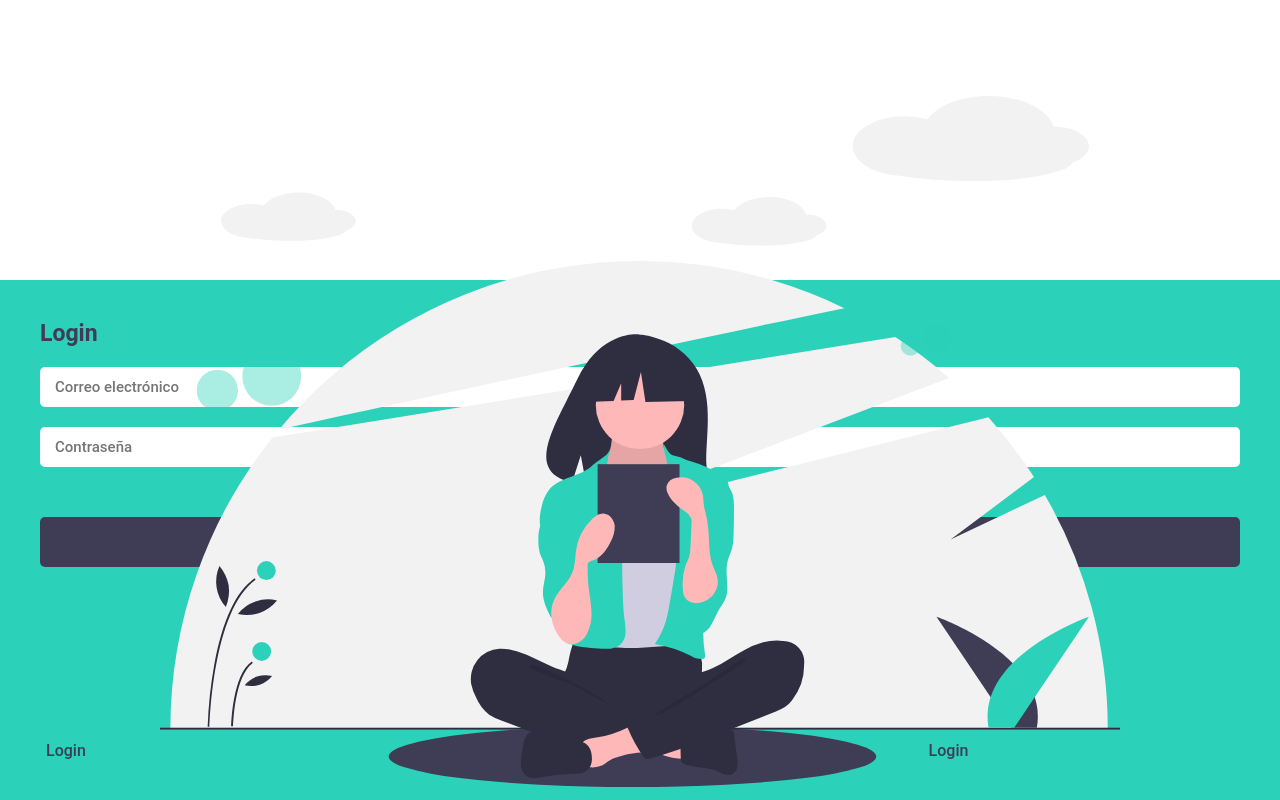
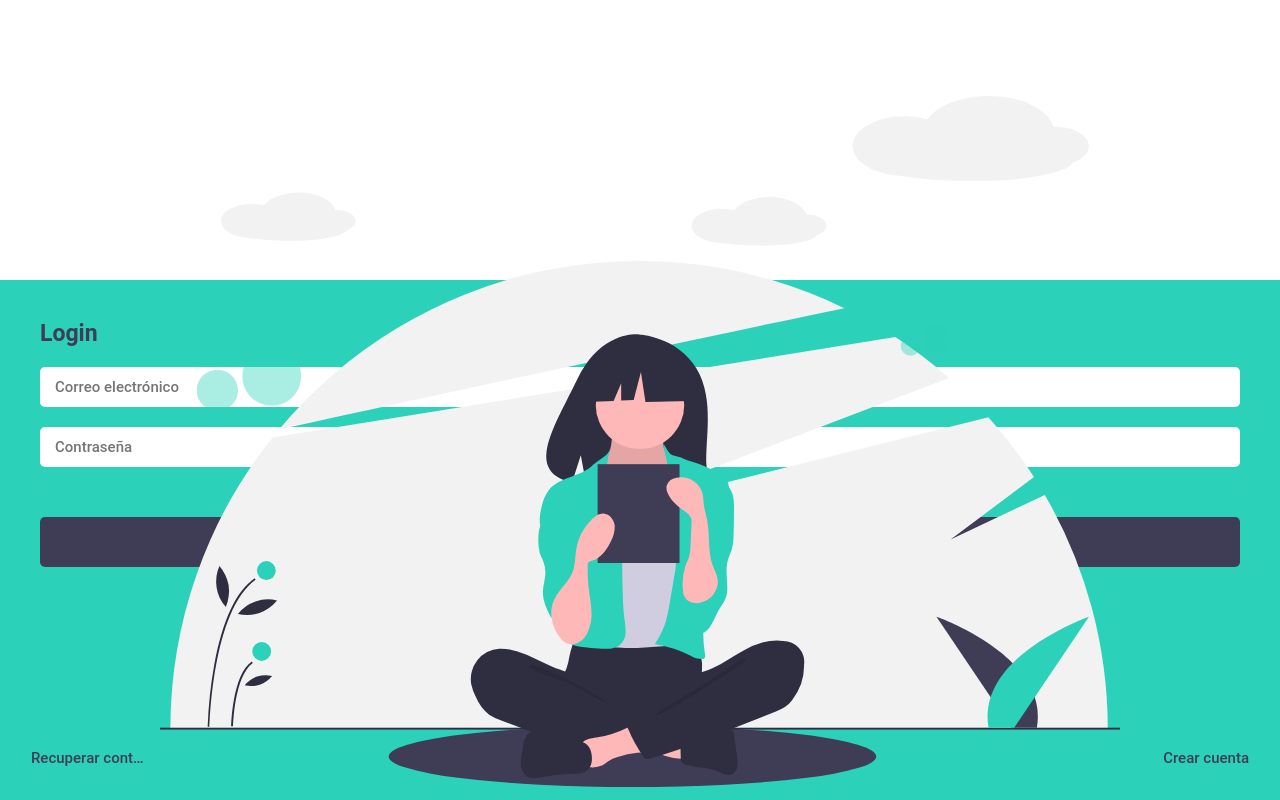
Before and after one commit to code-bryan/book-app, a React (Create React App) app: page /home in a window 1280 px wide. Built offline with nearby package versions, Linux system fonts and the light colour scheme.

Commit message:
added finish the authentication template and login footer

```diff
--- a/src/components/molecules/LinkButton.tsx
+++ b/src/components/molecules/LinkButton.tsx
@@ -30,7 +30,7 @@ LinkButton.defaultProps = {
     color: 'secondary',
     size: 18,
     weight: 500,
-    height: 10,
+    height: 20,
     type: 'button',
 };
 
--- a/src/components/organisms/LoginFooter.tsx
+++ b/src/components/organisms/LoginFooter.tsx
@@ -1,5 +1,5 @@
 import LinkButton from 'components/molecules/LinkButton';
-import React from 'react';
+import React, { DetailedHTMLProps } from 'react';
 import styled from 'styled-components';
 
 const Footer = styled.div`
@@ -8,12 +8,28 @@ const Footer = styled.div`
     justify-content: space-between;
 `;
 
-const LoginFooter = () => {
+const Item = styled.div`
+    flex: 1;
+    display: flex;
+    justify-content: ${(props: { end?: boolean }) => props.end ? 'flex-end' : 'flex-start'};
+`;
+
+interface IProps {
+    onPasswordRecoverPress?: () => void;
+    onRegisterPress?: () => void;
+}
+
+const LoginFooter: React.FC<IProps> = ({ onPasswordRecoverPress, onRegisterPress }) => {
 
     return (
         <Footer>
-            <LinkButton color={'secondary'}  size={16}  weight={500}>Login</LinkButton>
-            <LinkButton color={'secondary'}  size={16}  weight={500}>Login</LinkButton>
+            <Item>
+                <LinkButton color={'secondary'}  size={15}  weight={500} onTap={() => onPasswordRecoverPress?.()}>Recuperar cont…</LinkButton>
+            </Item>
+
+            <Item end>
+                <LinkButton color={'secondary'}  size={15}  weight={500} onTap={() => onRegisterPress?.()}>Crear cuenta</LinkButton>
+            </Item>
         </Footer>
     );
 }
--- a/src/components/templates/AuthenticationTemplate.tsx
+++ b/src/components/templates/AuthenticationTemplate.tsx
@@ -32,14 +32,15 @@ const Container = styled.div`
 
 const Footer = styled.div`
     position: absolute;
-    bottom: 6%;
-    width: 73%;
+    bottom: 4%;
+    width: 100%;
+    padding: 0 25px 0;
 `;
 
 interface IProps {
     svg: React.ReactNode;
     form: React.ReactNode;
-    footer: React.ReactNode;
+    footer?: React.ReactNode;
 }
 
 const AuthenticationTemplate: React.FC<IProps> = ({ svg, form, footer }) => {
@@ -55,11 +56,13 @@ const AuthenticationTemplate: React.FC<IProps> = ({ svg, form, footer }) => {
                     <Text color={'secondary'} size={23} weight={600}>Login</Text>
 
                     {form}
+                </Container>
 
+                {footer && (
                     <Footer>
                         {footer}
                     </Footer>
-                </Container>
+                )}
             </IonContent>
         </IonPage>
     );
```
